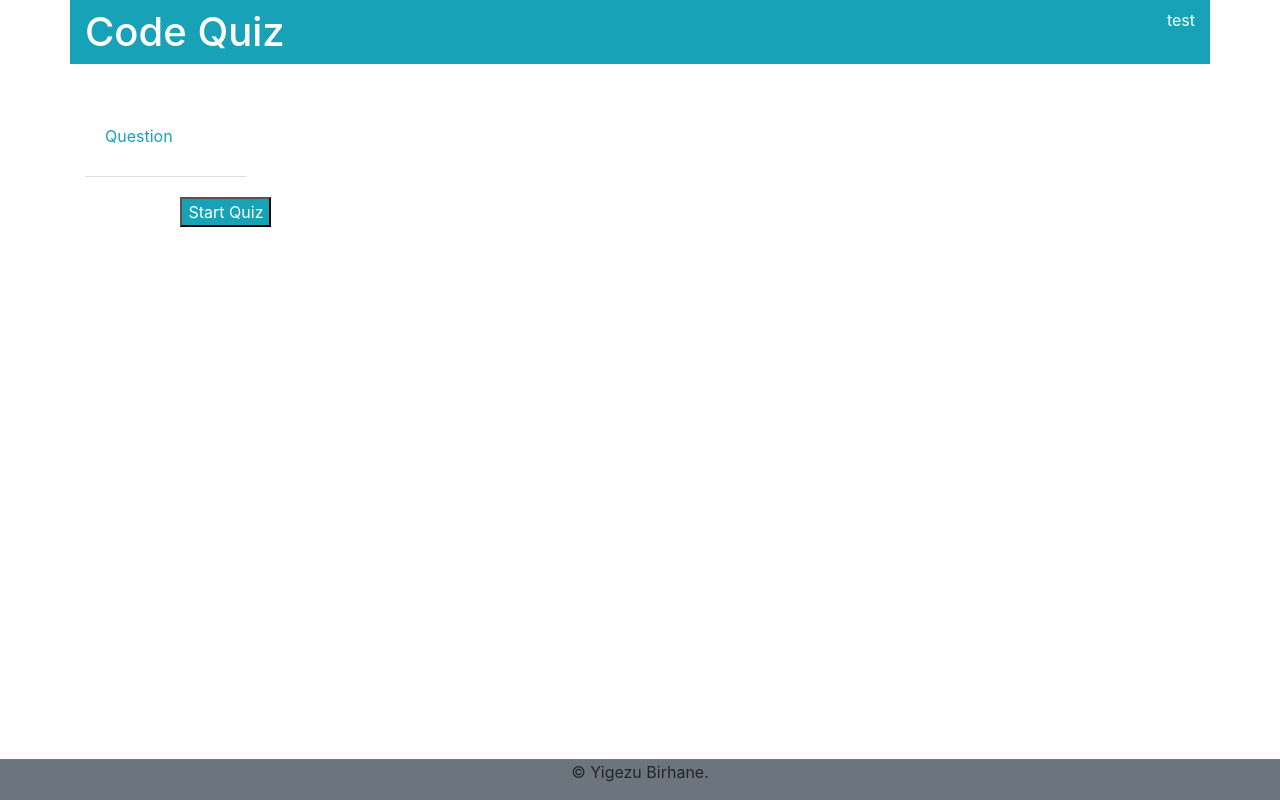
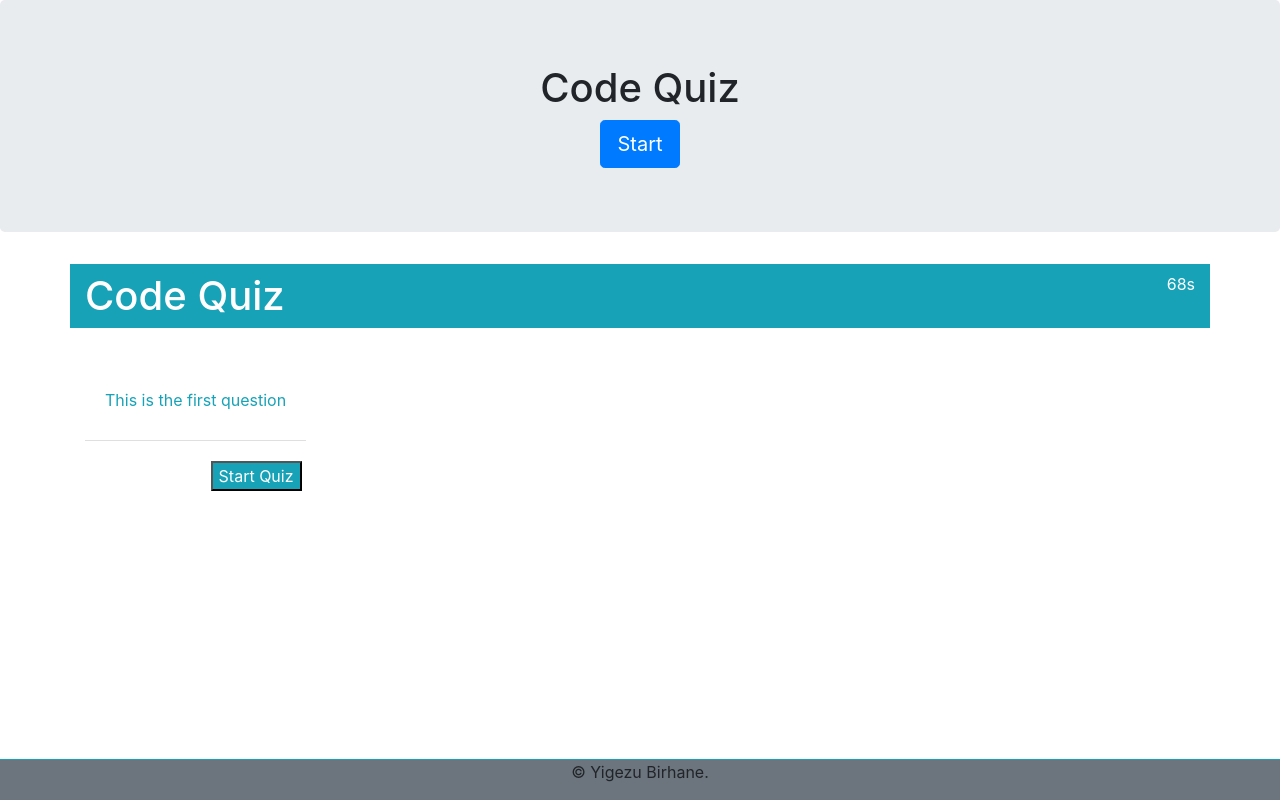
Before and after one commit to Yigezu1/CodeQuiz, a plain HTML site: page index.html in a window 1280 px wide. Both pictures are taken after a click on the button "Start Quiz". Drawn offline with nearby package versions, Linux system fonts and the light colour scheme.

Commit message:
Initial Update to the code quiz

```diff
--- a/assets/js/script.js
+++ b/assets/js/script.js
@@ -2,49 +2,47 @@ var timeLeft = document.querySelector(".timeleft");
 var options = document.querySelector(".options");
 var answeralert = document.querySelector(".answeralert");
 var startBtn = document.querySelector(".startbutton");
+var questionPEl = document.querySelector("#question");
 
-var questions = [{
-    quo: "",
-    opt: [option1, option2, option3, option4],
-    ans: this.opt[0]
+var questions = [
+  {
+    quo: "This is the first question",
+    opt: ["option1", "option2", "option3", "option4"],
+
   },
   {
     quo: "",
-    opt: [option1, option2, option3, option4],
-    ans: this.opt[0]
+    opt: ["option1", "option2", "option3", "option4"],
+
   },
   {
     quo: "",
-    opt: [option1, option2, option3, option4],
-    ans: this.opt[0]
+    opt: ["option1", "option2", "option3", "option4"],
+
   },
   {
     quo: "",
-    opt: [option1, option2, option3, option4],
-    ans: this.opt[0]
-}
+    opt: ["option1", "option2", "option3", "option4"],
+
+  },
 ];
 
-function questionsHandler(e){
+function timeInterval(){
+    var tim =70;
+    timeLeft.textContent = 70 + "s";
+    setInterval(function(){
+        if(tim > 0){
+        tim--;
+        timeLeft.textContent = tim + "s";
+        }
+        else{
+            clearInterval(setInterval);
+        }
+    }, 1000);
 
-    var li = document.createElement("li");
 }
 
-
-
-
-
-
-
-
-
-
-
-
-
-
-
-
-
-
-startBtn.addEventListener("click",questionsHandler);
+startBtn.addEventListener("click", function () {
+  questionPEl.textContent = questions[0]["quo"];
+  timeInterval();
+});
--- a/index.html
+++ b/index.html
@@ -14,6 +14,19 @@
     <title>Code Quiz</title>
   </head>
   <body>
+
+    <div class="jumbotron">
+
+      <h1 class="text-center">Code Quiz</h1>
+
+      <div class="text-center">
+
+        <!-- Here we have our button for generating random numbers (#random-button) -->
+        <button id="random-button" class="btn btn-primary btn-lg fa fa-question">Start</button>
+
+      </div>
+
+    </div>
     <!-- Header -->
     <header class="container bg-info clearfix mr-xs-0 ml-xs-0">
       <h1 class="float-left bg-info text-white mt-2">Code Quiz</h1>
@@ -25,7 +38,7 @@
         <div class="col-sm">
           <div class="card bg-white border-0 mt-5">
             <div class="card-header text-info bg-white">
-              <p class="text-info" id="quetion">Question</p>
+              <p class="text-info" id="question">Question</p>
               <ol class="options">
 
               </ol>
@@ -66,5 +79,6 @@
       integrity="sha384-wfSDF2E50Y2D1uUdj0O3uMBJnjuUD4Ih7YwaYd1iqfktj0Uod8GCExl3Og8ifwB6"
       crossorigin="anonymous"
     ></script>
+    <script src="assets/js/script.js"></script>
   </body>
 </html>
```
Lines whose indentation alone changed are shown as unchanged.
